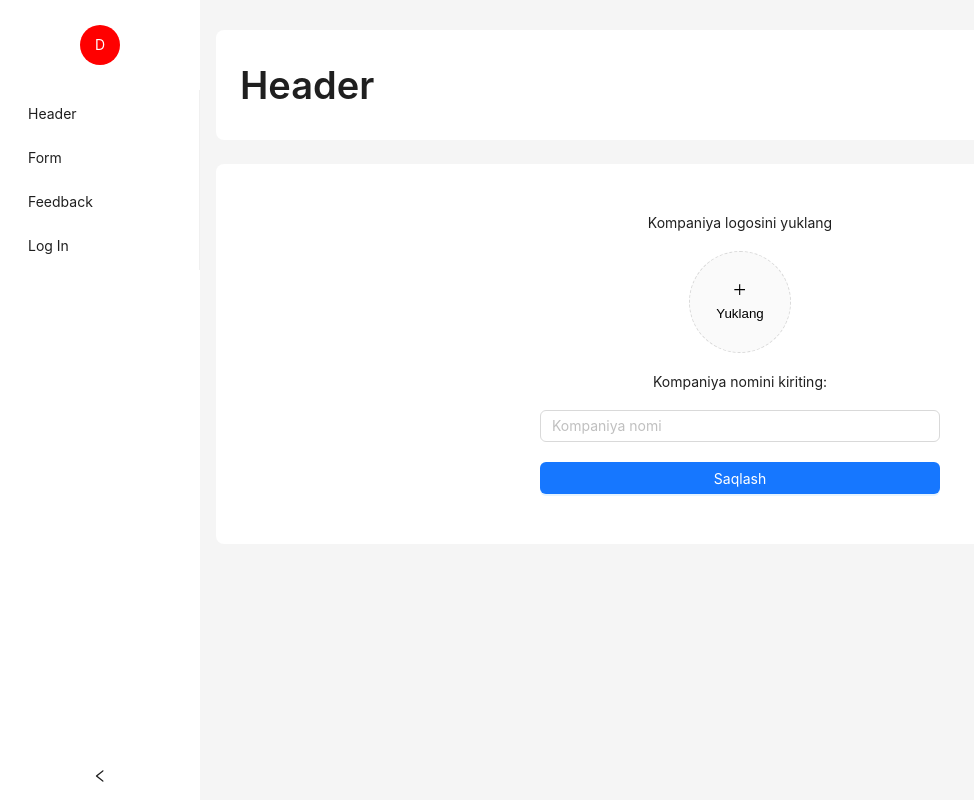
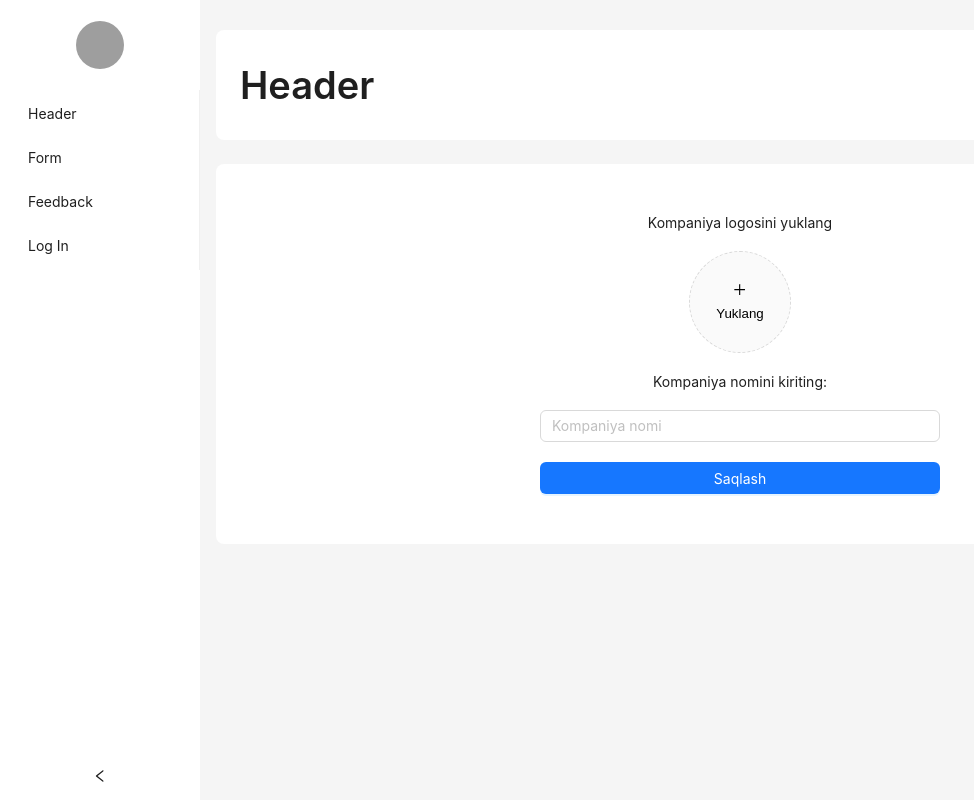
Before and after one commit to Native-noobs/feedback_front, a React (Vite) app: page /admin/header in a window 1280 px wide. Shown: the whole page, without its empty margins (0-974 px from the left). Built offline with nearby package versions, Linux system fonts and the light colour scheme; no server answers.

Commit message:
change form inputs

```diff
--- a/src/components/HeaderInputs.tsx
+++ b/src/components/HeaderInputs.tsx
@@ -4,6 +4,7 @@ import { Button, Image, Input, theme, Upload } from "antd";
 import type { GetProp, UploadFile, UploadProps } from "antd";
 import { Content } from "antd/es/layout/layout";
 import { toast } from "react-toastify";
+import { useNavigate } from "react-router-dom";
 
 type FileType = Parameters<GetProp<UploadProps, "beforeUpload">>[0];
 
@@ -44,8 +45,13 @@ const App: React.FC = () => {
     token: { colorBgContainer, borderRadiusLG },
   } = theme.useToken();
   const [company, setCompany] = useState("");
-
+  const navigate = useNavigate();
   const saveInfo = () => {
+    if (!fileList[0]?.response?.result?.file_id) {
+      notify("Kompaniya logosini yuklang", "error");
+    } else if (!company) {
+      notify("Kompaniya nomini kiriting", "error");
+    } else {
       fetch(import.meta.env.VITE_APP_URL + "/user/update_company", {
         method: "PUT",
         headers: {
@@ -57,10 +63,14 @@ const App: React.FC = () => {
           company_logo: fileList[0]?.response?.result?.file_id,
         }),
       }).then((res) => {
+        if (res.status == 401) {
+          navigate("/");
+        }
         if (res.status == 200) {
           notify("Muvaffaqqiyatli saqlandi", "success");
         }
       });
+    }
   };
   useEffect(() => {
     fetch(import.meta.env.VITE_APP_URL + "/user/get-me", {
--- a/src/components/ProfileAvatar.tsx
+++ b/src/components/ProfileAvatar.tsx
@@ -1,21 +1,37 @@
-import React from "react";
+import React, { useEffect, useState } from "react";
 import { Avatar, Space } from "antd";
 
 const ProfileAvatar: React.FC = () => {
-    return (
-        <Space>
-            <Avatar
-                style={{
-                    backgroundColor: "red",
-                    verticalAlign: "middle",
-                }}
-                size="large"
-                gap={3}
-            >
-                D
-            </Avatar>
-        </Space>
-    );
+  const token = localStorage.getItem("auth");
+  const [user, setUser] = useState<any>();
+  useEffect(() => {
+    fetch(import.meta.env.VITE_APP_URL + "/user/get-me", {
+      method: "GET",
+      headers: {
+        Authorization: `Bearer ${token}`,
+      },
+    })
+      .then((res) => res.json())
+      .then((data) => {
+        setUser(data.result);
+        console.log(data);
+      });
+  }, [token]);
+  return (
+    <Space>
+      <Avatar
+        size={50}
+        src={
+          <img
+            src={
+              import.meta.env.VITE_APP_URL + "/user/files/" + user?.company_logo
+            }
+            alt=""
+          />
+        }
+      />
+    </Space>
+  );
 };
 
 export default ProfileAvatar;
```
Lines whose indentation alone changed are shown as unchanged.
